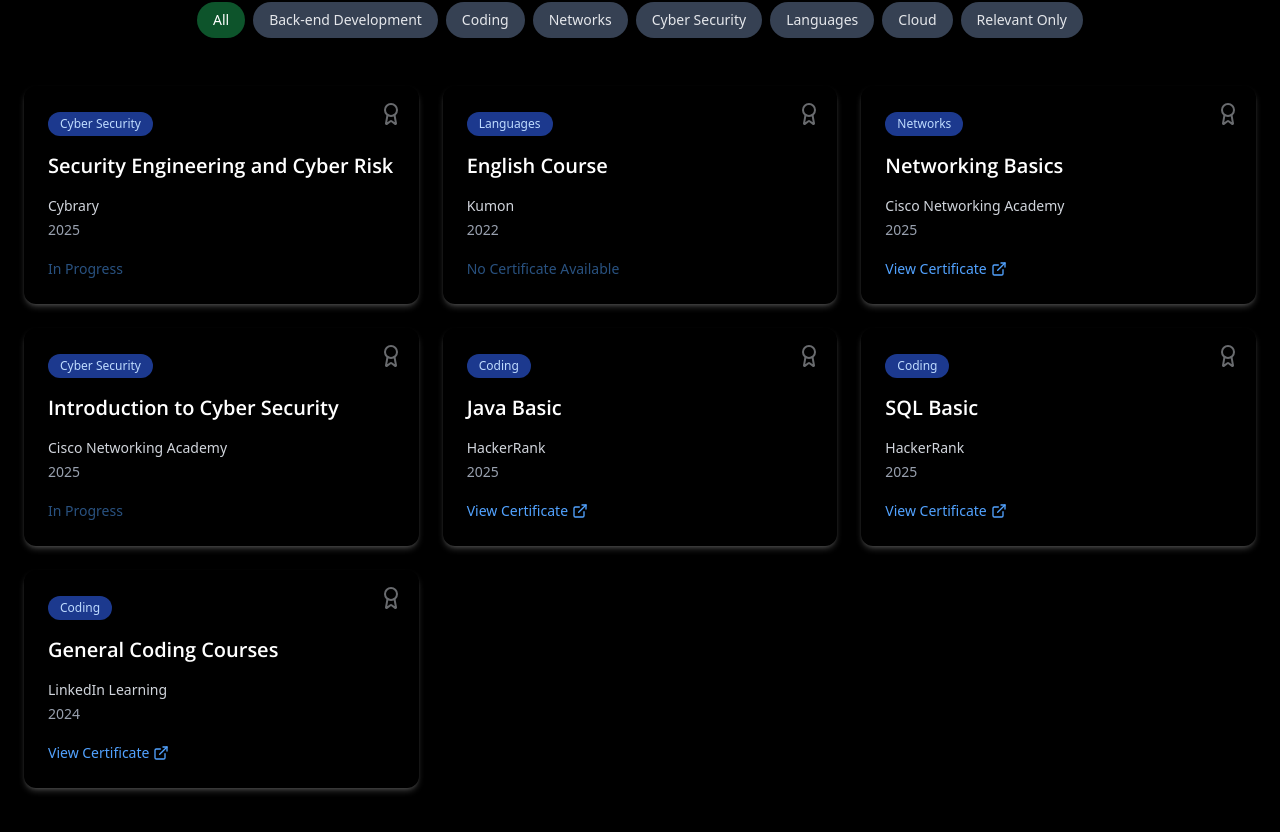
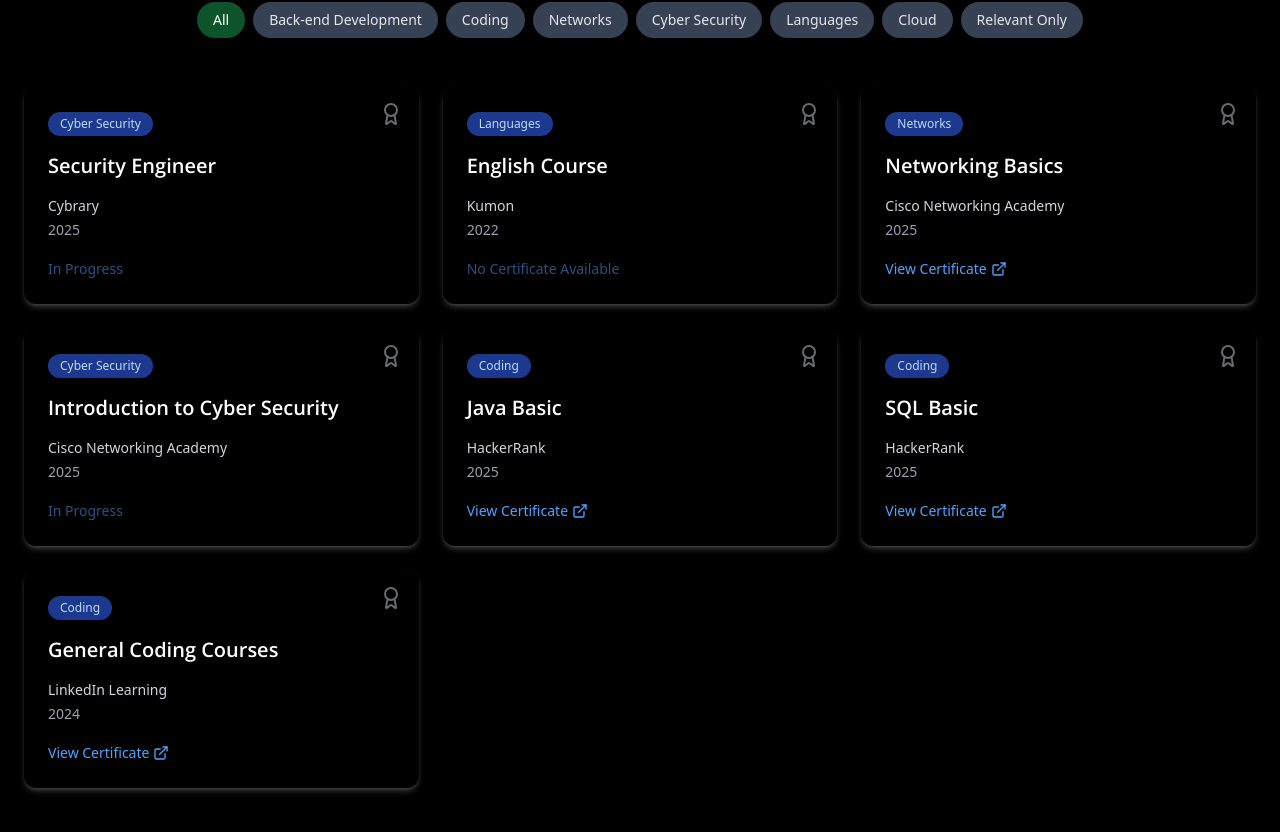
Before and after one commit to Ga5000/Portfolio, a React (Vite) app: page / in a window 1280 px wide. Shown: the part 2922-3754 px from the top of the page. Built offline with nearby package versions, Linux system fonts and the light colour scheme.

Commit message:
Course name correction

```diff
--- a/src/sections/Certficates.tsx
+++ b/src/sections/Certficates.tsx
@@ -33,7 +33,7 @@
     relevant: 3
   },
   {
-    title: "Security Engineering and Cyber Risk",
+    title: "Security Engineer",
     issuer: "Cybrary",
     date: "2025",
     category: "Cyber Security",
```
